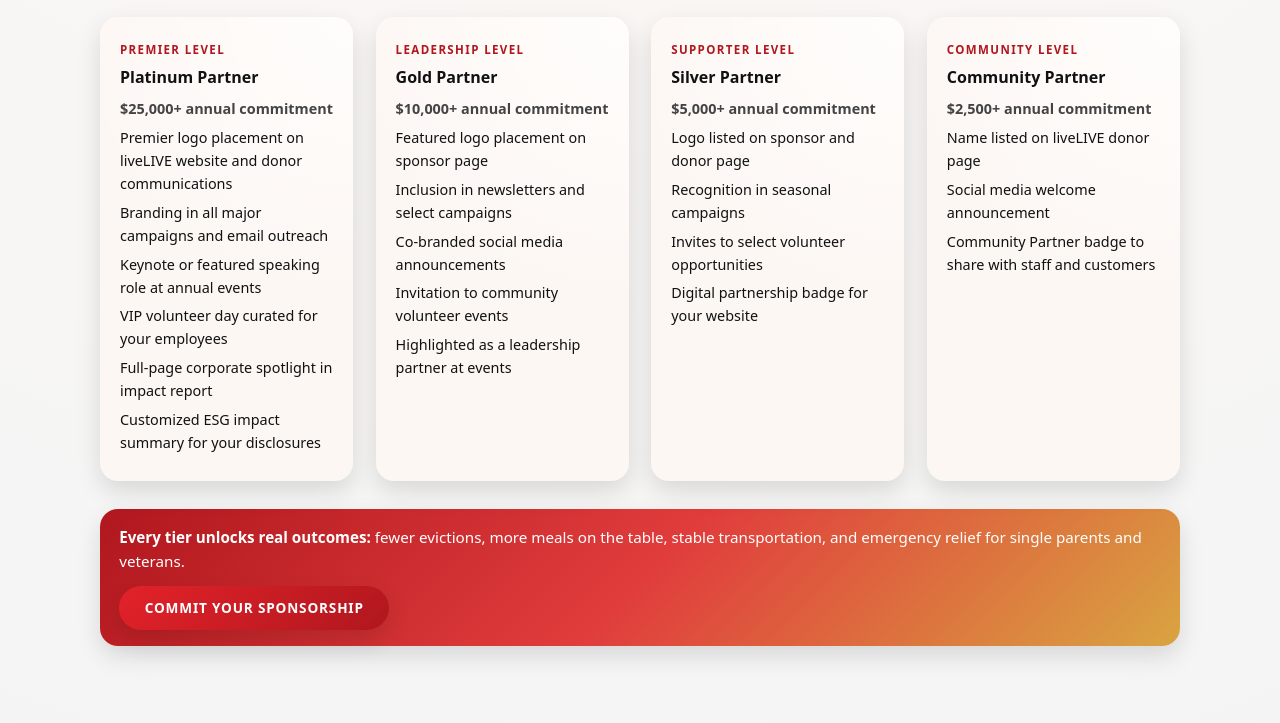
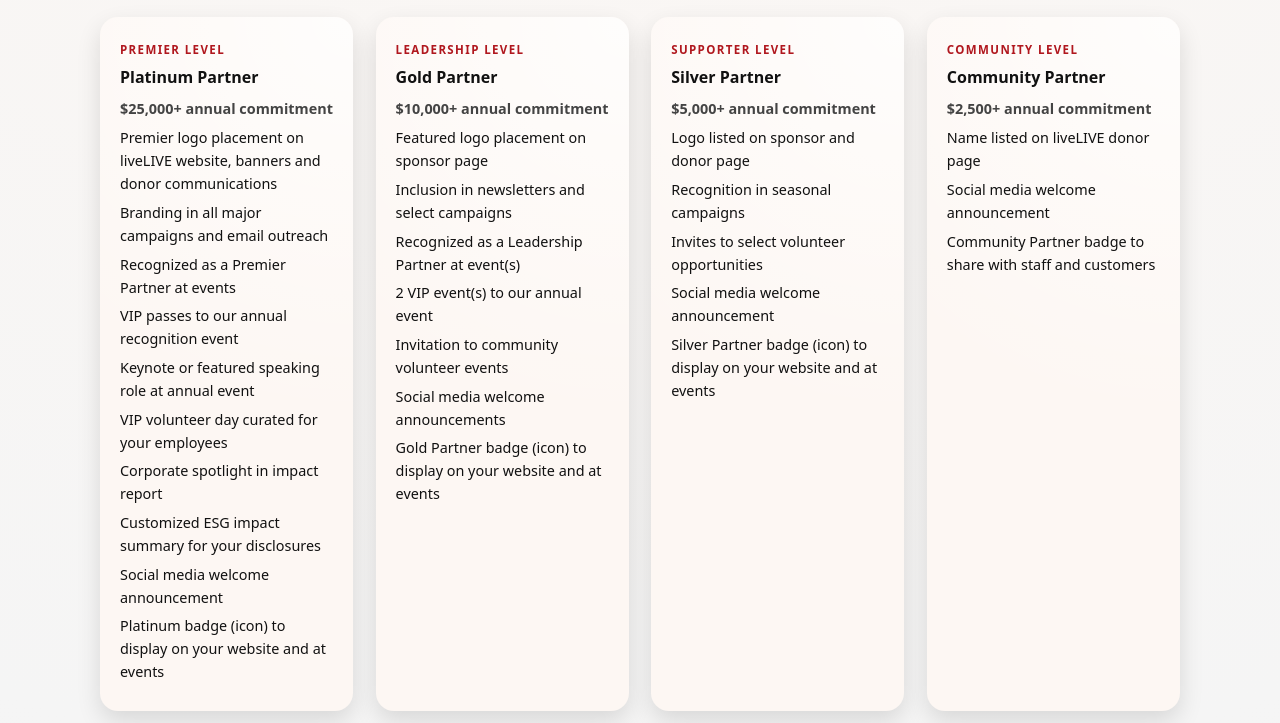
Before and after one commit to mendyturner/livelive_sponsorship, a plain HTML site: page index.html in a window 1280 px wide. Shown: the part 1040-1763 px from the top of the page. Drawn offline with Linux system fonts and the light colour scheme.

Commit message:
Revise sponsorship benefits in index.html
Updated sponsorship details for various partner levels.

```diff
--- a/index.html
+++ b/index.html
@@ -483,12 +483,16 @@
             <h3 class="card-title">Platinum Partner</h3>
             <div class="tier-amount">$25,000+ annual commitment</div>
             <ul>
-              <li>Premier logo placement on liveLIVE website and donor communications</li>
+              <li>Premier logo placement on liveLIVE website, banners and donor communications</li>
               <li>Branding in all major campaigns and email outreach</li>
-              <li>Keynote or featured speaking role at annual events</li>
+              <li>Recognized as a Premier Partner at events</li>
+              <li>VIP passes to our annual recognition event</li>
+              <li>Keynote or featured speaking role at annual event</li>
               <li>VIP volunteer day curated for your employees</li>
-              <li>Full-page corporate spotlight in impact report</li>
+              <li>Corporate spotlight in impact report</li>
               <li>Customized ESG impact summary for your disclosures</li>
+              <li>Social media welcome announcement</li>
+              <li>Platinum badge (icon) to display on your website and at events</li>
             </ul>
           </div>
         </article>
@@ -502,9 +506,11 @@
             <ul>
               <li>Featured logo placement on sponsor page</li>
               <li>Inclusion in newsletters and select campaigns</li>
-              <li>Co-branded social media announcements</li>
+              <li>Recognized as a Leadership Partner at event(s)</li>
+              <li>2 VIP event(s) to our annual event</li>
               <li>Invitation to community volunteer events</li>
-              <li>Highlighted as a leadership partner at events</li>
+              <li>Social media welcome announcements</li>
+              <li>Gold Partner badge (icon) to display on your website and at events</li>
             </ul>
           </div>
         </article>
@@ -519,7 +525,8 @@
               <li>Logo listed on sponsor and donor page</li>
               <li>Recognition in seasonal campaigns</li>
               <li>Invites to select volunteer opportunities</li>
-              <li>Digital partnership badge for your website</li>
+              <li>Social media welcome announcement</li>
+              <li>Silver Partner badge (icon) to display on your website and at events</li>
             </ul>
           </div>
         </article>
@@ -731,7 +738,6 @@
               impact areas, and the right fit for your organization.
             </p>
             <p style="font-size: 0.9rem; color: #444; margin-top: 0.35rem;">
-              📧 <strong>sponsorships@livelivefoundation.org</strong><br />
               📧 Corporate Sponsorship: <strong>sponsorships@liveLIVEFoundation.org</strong>
             </p>
           </div>
```
